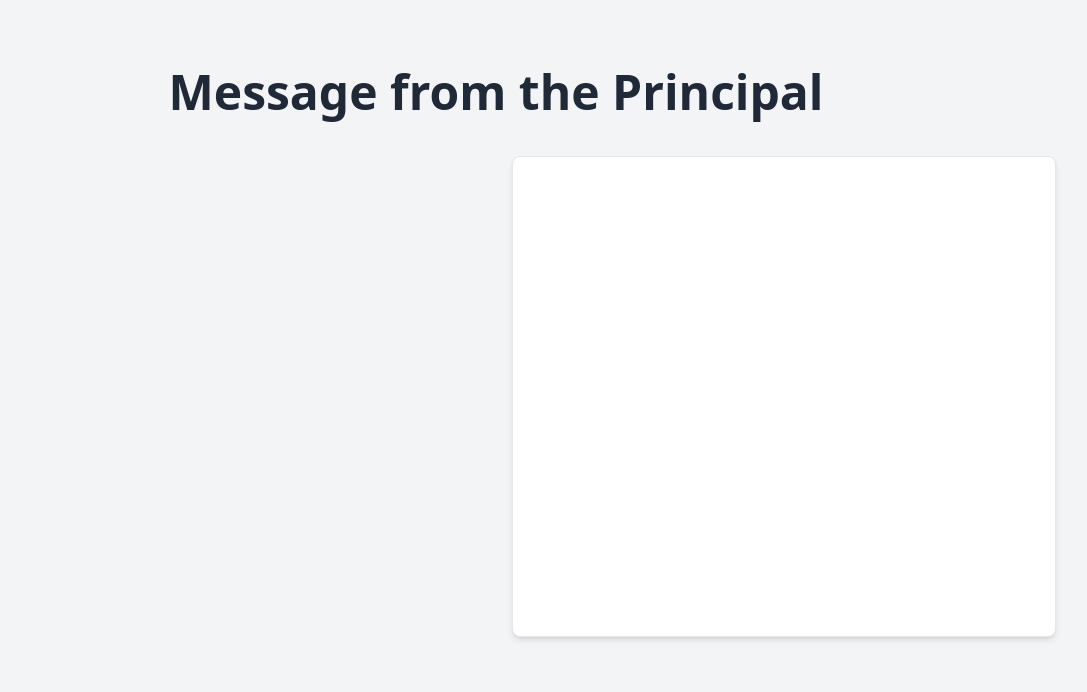
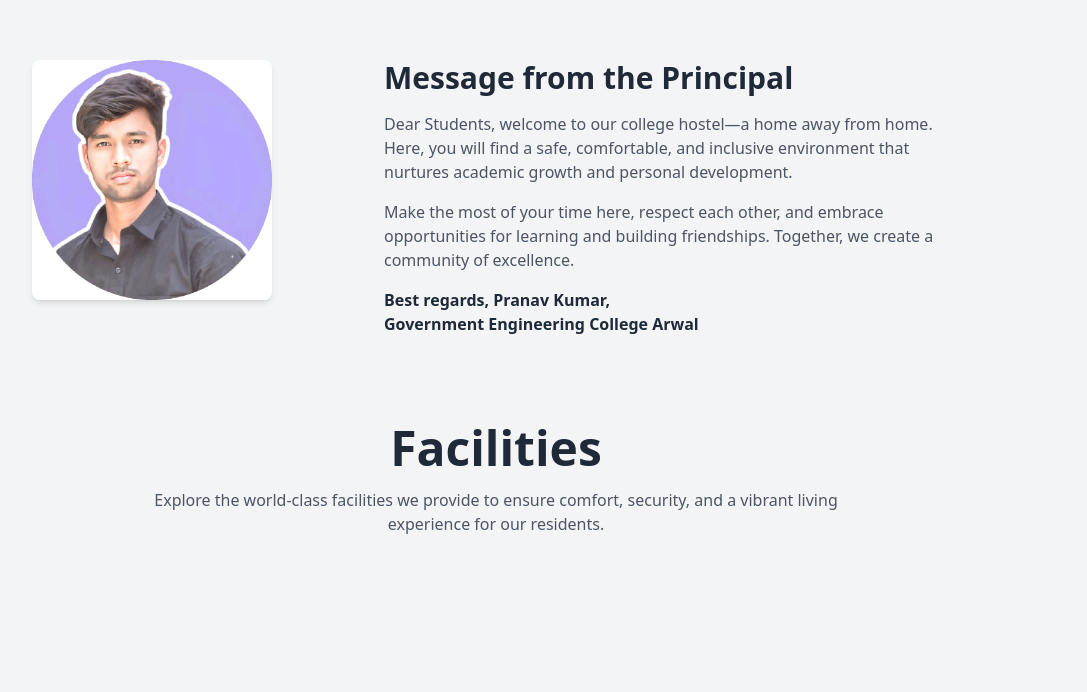
Before and after one commit to rahul-rixi/hostel-website, a React (Vite) app: page / in a window 1280 px wide. Shown: the part 1688-2380 px from the top of the page, without its empty margins (144-1231 px from the left). Built offline with nearby package versions, Linux system fonts and the light colour scheme.

Commit message:
upgraded

```diff
--- a/src/components/Holiday.jsx
+++ b/src/components/Holiday.jsx
@@ -48,7 +48,7 @@ const HolidayComponent = () => {
         </thead>
         <tbody>
           {holidays.map((holiday, index) => (
-            <tr key={index} className="border-t hover:bg-indigo-50  transition duration-300 ease-in-out transform hover:scale-105">
+            <tr key={index} className="border-t hover:bg-indigo-50  transition duration-300 ease-in-out transform hover:scale-[1.02]">
               <td className="py-4 px-6 text-gray-800">{holiday.name}</td>
               <td className="py-4 px-6 text-gray-600">{holiday.date}</td>
               <td className="py-4 px-6 text-gray-600">{holiday.day}</td>
--- a/src/pages/PrincipleMessage.jsx
+++ b/src/pages/PrincipleMessage.jsx
@@ -1,103 +1,36 @@
-import React, { useEffect, useRef } from 'react';
-import { gsap } from 'gsap';
-import { ScrollTrigger } from 'gsap/ScrollTrigger';
-import principalImage from '../assets/Rahul.jpeg'; // Replace with actual image path
+import React from "react";
+import Rahul from "../assets/Rahul.jpeg";
 
-gsap.registerPlugin(ScrollTrigger);
-
-const PrincipalMessage = () => {
-  const textRefs = useRef([]);
-  const imageRef = useRef(null);
-
-  useEffect(() => {
-    // Text animation: fade-in effect
-    gsap.utils.toArray(textRefs.current).forEach((el, index) => {
-      gsap.fromTo(
-        el,
-        { opacity: 0 }, // Initial opacity is 0
-        {
-          opacity: 1, // Fade to full opacity
-          duration: 0.8,
-          delay: index * 0.3, // Staggered effect
-          ease: 'power3.out',
-          scrollTrigger: {
-            trigger: el,
-            start: 'top 80%',
-            toggleActions: 'play none none reverse',
-          },
-        }
-      );
-    });
-
-    // Image animation: fade-in effect (opacity only)
-    gsap.fromTo(
-      imageRef.current,
-      { opacity: 0 }, // Initial opacity is 0
-      {
-        opacity: 1, // Fade to full opacity
-        duration: 1, // Smoother transition
-        ease: 'power3.out',
-        scrollTrigger: {
-          trigger: imageRef.current,
-          start: 'top 80%',
-          toggleActions: 'play none none reverse',
-        },
-      }
-    );
-  }, []);
-
+const HostelSection = () => {
   return (
-    <div
-      id="principal-message"
-      className="min-h-screen bg-gray-100 text-gray-800 py-12 px-6 md:px-20"
-      style={{ userSelect: 'none' }} // Prevent text selection
-    >
-      {/* Section Header */}
-      <div className="text-center mb-10">
-        <h2 className="text-4xl font-bold text-gray-800 md:text-5xl">
-          Message from the Principal
-        </h2>
-      </div>
-
-      {/* Content Section */}
-      <div className="grid grid-cols-1 md:grid-cols-2 gap-8 items-center">
+    <div className="bg-gray-100 p-6 md:p-10 flex justify-center items-center  shadow-lg w-full mx-auto">
+      <div className="flex flex-col md:flex-row items-center md:items-start md:gap-28">
         {/* Image Section */}
-        <div className="flex justify-center md:justify-start">
-          <div
-            ref={imageRef}
-            className="w-56 md:w-72 lg:w-96 h-56 md:h-72 lg:h-96 rounded-full overflow-hidden shadow-xl border-4 border-gray-300 transform transition-all duration-300"
-            style={{ pointerEvents: 'none', userSelect: 'none' }} // Make image unselectable
-          >
-            <img
-              src={principalImage}
-              alt="Principal"
-              className="w-full h-full object-cover"
-            />
-          </div>
-        </div>
+        <img
+          src={Rahul}
+          alt="Principal"
+          className="w-48 h-48 md:w-60 md:h-60 rounded-lg shadow-md mb-6 md:mb-0 object-cover flex-shrink-0"
+        />
 
         {/* Text Section */}
-        <div className="bg-white p-6 md:p-8 rounded-lg shadow-md border">
-          {[
-            `"Education is the passport to the future, for tomorrow belongs to those who prepare for it today."`,
-            'Dear Students,',
-            'Welcome to our hostel. We believe the environment where you reside plays a significant role in shaping your personality and aiding academic success. Our hostel is a nurturing ground for aspirations, discipline, and growth.',
-            'We ensure a safe, comfortable, and inspiring space to foster an atmosphere of learning and camaraderie. Success begins with determination, hard work, and the right guidance.',
-            'Welcome to a community where you will not only achieve academic excellence but also create memories and friendships that last a lifetime.',
-            'Best regards,\nRahul Kumar\nPrincipal, Government Engineering College Arwal',
-          ].map((line, index) => (
-            <p
-              key={index}
-              ref={(el) => (textRefs.current[index] = el)}
-              className="text-gray-700 text-sm leading-relaxed mb-4"
-            >
-              {line}
-            </p>
-          ))}
+        <div className="text-center md:text-left max-w-xl space-y-4">
+          <h2 className="text-2xl md:text-3xl font-bold text-gray-800">
+            Message from the Principal
+          </h2>
+          <p className="text-gray-600">
+            Dear Students, welcome to our college hostel—a home away from home. Here, you will find a safe, comfortable, and inclusive environment that nurtures academic growth and personal development.
+          </p>
+          <p className="text-gray-600">
+            Make the most of your time here, respect each other, and embrace opportunities for learning and building friendships. Together, we create a community of excellence.
+          </p>
+      <div className="mt-6">
+      <p className="text-gray-800 font-bold">Best regards, Pranav Kumar,</p>
+      <p className="text-gray-800 font-bold ">Government Engineering College Arwal</p>
+      </div>
         </div>
       </div>
     </div>
   );
 };
 
-export default PrincipalMessage;
+export default HostelSection;
```
Also changed, not shown: src/pages/DetailsPage.jsx (+68 -61 lines).
